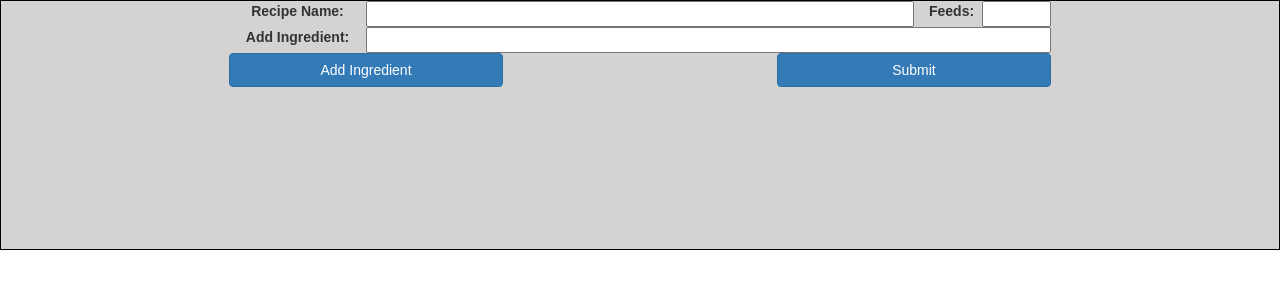
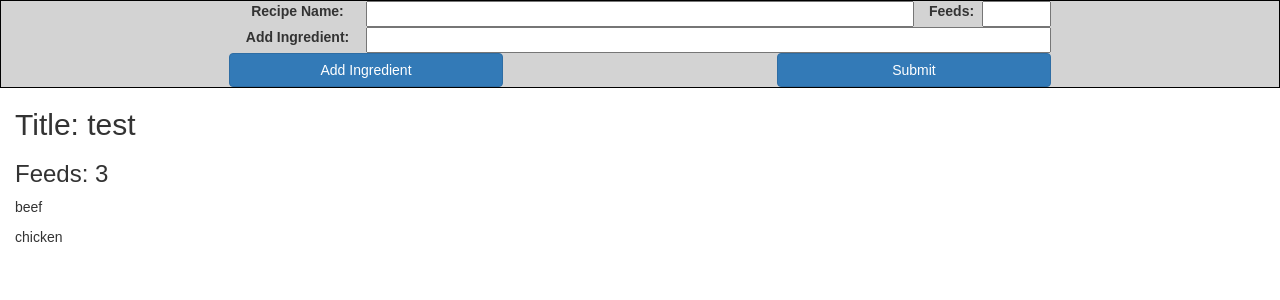
Before and after one commit to BradleyNR/weekly-11-bakers, a React (Create React App) app: page / in a window 1280 px wide. Shown: the top 300 px of the page. Built offline with nearby package versions, Linux system fonts and the light colour scheme.

Commit message:
working on displaying recipe, need to map over ingredient list per recipe

```diff
--- a/src/components/Main.js
+++ b/src/components/Main.js
@@ -1,13 +1,16 @@
 import React, {Component} from 'react';
 
 import RecipeForm from './RecipeForm.js';
+import RecipeDisplay from './RecipeDisplay.js';
 
 class Main extends Component {
   constructor(props){
     super(props);
 
     this.state = {
-      recipeList: []
+      recipeList: [
+        {title: 'test', feeds: 3, ingredients: [{ingredient: 'beef'}, {ingredient: 'chicken'}]}
+      ]
     }
   }
 
@@ -15,12 +18,14 @@ class Main extends Component {
     let recipeState = this.state.recipeList;
     recipeState.push(recipeData)
     this.setState({recipeList: recipeState});
+    console.log('new recipe: ', this.state.recipeList);
   }
 
   render(){
     return(
       <div className='container-fluid'>
         <RecipeForm createRecipe={this.createRecipe} />
+        <RecipeDisplay recipeList={this.state.recipeList} />
       </div>
     )
   }
--- /dev/null
+++ b/src/components/RecipeDisplay.js
@@ -0,0 +1,25 @@
+import React, {Component} from 'react';
+
+class RecipeDisplay extends Component {
+  render(){
+    let recipeArray = this.props.recipeList;
+    let recipeRender = recipeArray.map((item, index) => {
+      return(
+        <div key={index}>
+          <h2>Title: {item.title}</h2>
+          <h3>Feeds: {item.feeds}</h3>
+          <p>{item.ingredients[0].ingredient}</p>
+          <p>{item.ingredients[1].ingredient}</p>
+        </div>
+      )
+    });
+
+    return (
+      <div>
+        {recipeRender}
+      </div>
+    )
+  }
+}
+
+export default RecipeDisplay;
--- a/src/components/RecipeForm.js
+++ b/src/components/RecipeForm.js
@@ -40,15 +40,22 @@ class RecipeForm extends Component {
 
   handleCreateRecipe = (e) => {
     e.preventDefault();
+    //define recipe
+    let recipeInfo = {
+      title: this.state.title,
+      feeds: this.state.feeds,
+      ingredients: this.state.ingredients
+    }
+    //pass in function from main as props and pass up the state and do the work on the main
+    this.props.createRecipe(recipeInfo);
 
-    //pass in function from main as props and pass up the state and do the work on the main
-    this.props.createRecipe('blah');
+    this.setState({title: '', feeds: '', ingredient: '', ingredients: []});
   }
 
   render(){
     let ingredientsToAdd = this.state.ingredients.map((item, index) => {
       return(
-        <p className='ingredient-to-add col-md-12'>{item.ingredient}</p>
+        <p className='ingredient-to-add col-md-8 col-md-offset-2'>{item.ingredient}</p>
       )
     })
     return (
--- a/src/styles/App.css
+++ b/src/styles/App.css
@@ -2,11 +2,9 @@
   text-align: center;
   border: 1px solid black;
   background-color: lightgrey;
-  height: 250px;
 }
 
 .ingredients-to-add-container {
-  width: 50%;
 }
 
 .ingredient-to-add {
```
